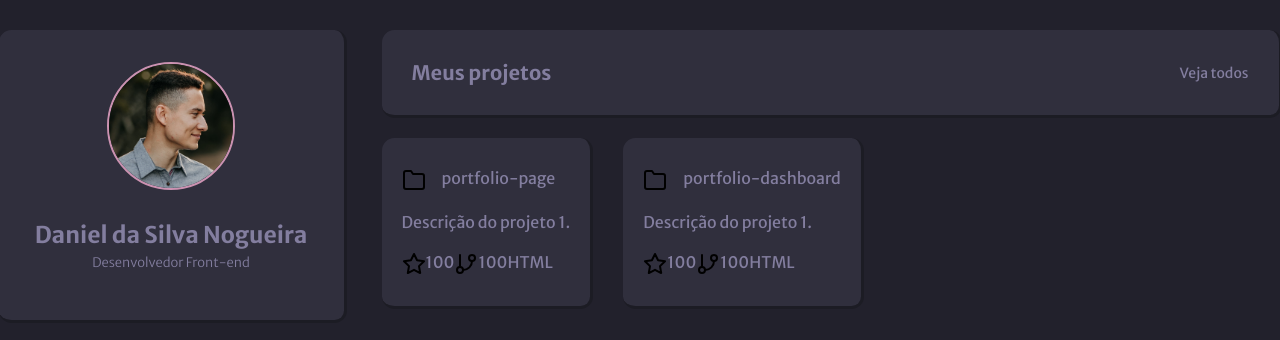
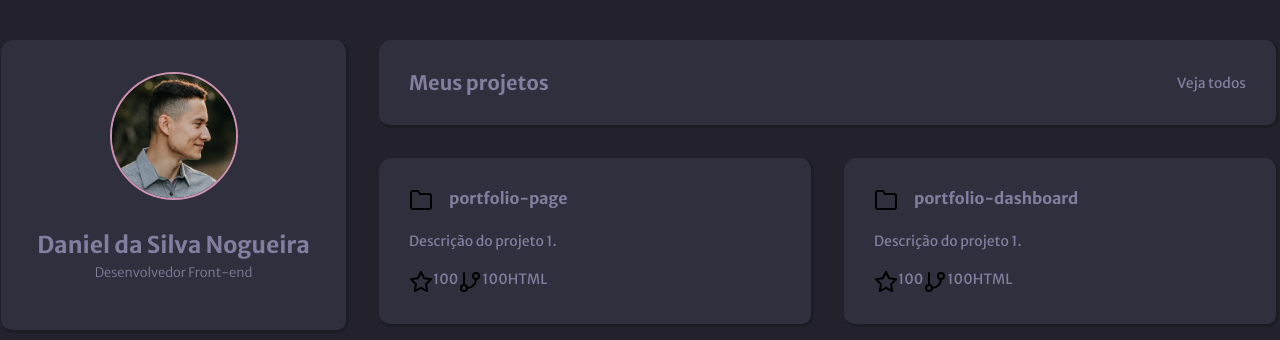
Before and after one commit to udanielnogueira/portfolio-dashboard, a plain HTML site: page index.html in a window 1280 px wide. Shown: the top 340 px of the page. Drawn offline with Linux system fonts and the light colour scheme.

Commit message:
Update file

```diff
--- a/style.css
+++ b/style.css
@@ -1,4 +1,4 @@
-/*Merriweather Sans Light 300 Regular 400 Medium 500 Bold 700*/
+/* Merriweather Sans Light 300 Regular 400 Medium 500 Bold 700 */
 
 :root {
     --body-bg-color: #22212C;
@@ -34,13 +34,16 @@ body{
 
 .container{
     display: grid;
+
+    /* Usei space-between ao invés de center */
+    /* Para respeitar o margin-width */
     justify-content: center;
 
     grid-template-areas: "aside main";
     grid-template-columns: 34.8rem 90rem;
-    gap: 0rem 3.5rem;
+    gap: 1.9rem 3rem;
 
-    margin: 3rem 0rem;
+    margin: 4rem 4rem;
 }
 
 aside{
@@ -49,9 +52,9 @@ aside{
     display: flex;
     flex-direction: column;
 
-    /*espaço entre os elementos*/
-    /*só funciona com display flex*/
-    gap: 2rem;
+    /* espaço entre os elementos */
+    /* só funciona com display flex */
+    gap: 3rem;
 }
 
 main{
@@ -60,7 +63,8 @@ main{
     display: flex;
     flex-direction: column;
 
-    gap: 2rem;
+    gap: 3rem;
+    max-width: 100%;
 }
 
 .profile, .links, .tecnologias, .experiencias, .educacao, .meus-projetos, .projeto-1, .projeto-2{
@@ -81,7 +85,7 @@ main{
     flex-direction: column;
 }
 
-.tecnologias, .experiencias, .educacao, .projeto-1, .projeto-2{
+.tecnologias, .experiencias, .educacao{
     padding: 3rem 2rem;
 }
 
@@ -194,6 +198,15 @@ main{
 
 .projeto-1, .projeto-2{
     gap: 2rem;
+    width: 46.1rem;
+    padding: 3rem;
+    font-size: 1.4rem;
+    font-weight: 400;
+}
+
+.pasta{
+    font-size: 1.6rem;
+    font-weight: 700;
 }
 
 .pasta a{
```
